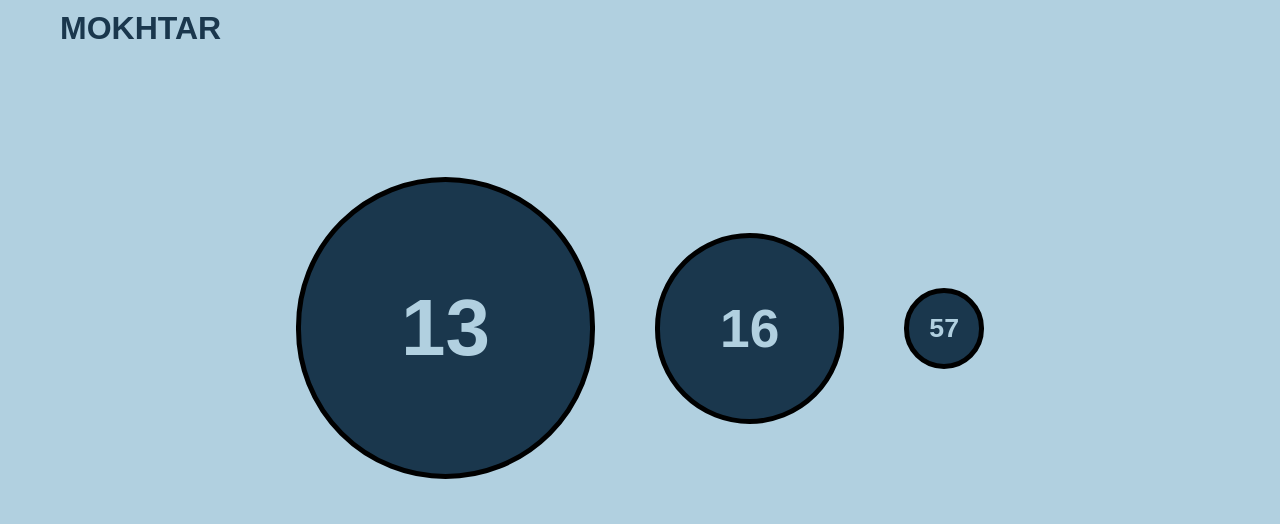
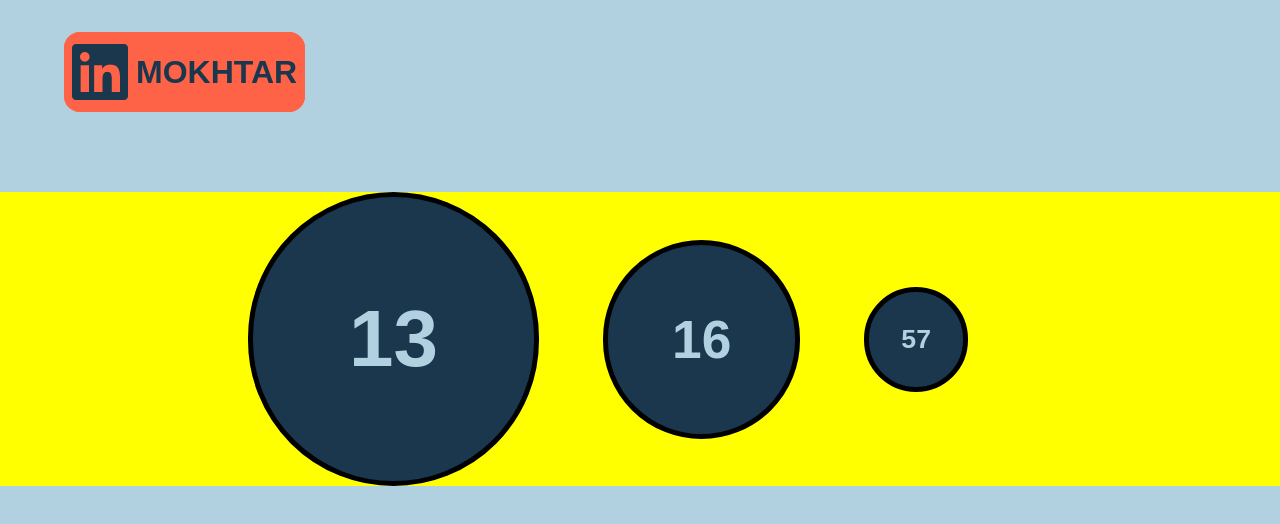
Before and after one commit to ibrahimelmokhtar/js-clock, a plain HTML site: page index.html in a window 1280 px wide. Drawn offline with Linux system fonts and the light colour scheme.

Commit message:
Refactor code

```diff
--- /dev/null
+++ b/css/styles.css
@@ -0,0 +1,103 @@
+
+/* Reset Styles */
+*{
+    padding: 0;
+    margin: 0;
+    font-family: sans-serif, Verdana, Tahoma;
+    background-color: #B1D0E0;
+    color: #1A374D;
+}
+
+/* Logo */
+.logo__container {
+    margin-top: 2rem;
+    margin-left: 4rem;
+    width: fit-content;
+}
+.logo__container *{
+    background-color: tomato;
+    border-radius: 1rem;
+}
+#logo {
+    text-decoration: none;
+    text-transform: uppercase;
+    font-weight: bold;
+    display: flex;
+    flex-direction: row;
+    align-items: center;
+    padding: 0.5rem;
+}
+.logo__container span {
+    margin-left: 0.5rem;
+}
+
+
+/* Displayed Time */
+.container {
+    margin-top: 5rem;
+    display: flex;
+    flex-direction: row;
+    justify-content: center;
+    align-items: center;
+}
+
+.container span{
+    margin-right: 4rem;
+    font-weight: bold;
+    background-color: #1A374D;
+    color: #B1D0E0;
+    border: 5px solid #000000;
+}
+
+#hours{
+    padding:6rem;
+    border-radius: 10rem;
+    font-size: 60pt;
+}
+
+#minutes{
+    padding: 4rem;
+    border-radius: 8rem;
+    font-size: 40pt;
+}
+
+#seconds{
+    padding: 2rem;
+    border-radius: 6rem;
+    font-size: 20pt;
+}
+
+/* Extra small devices (phones, 600px and down) */
+@media only screen and (max-width: 600px) {
+    .container {
+        background-color: green;
+    }
+}
+
+/* Small devices (portrait tablets and large phones, 600px and up) */
+@media only screen and (min-width: 600px) and (max-width: 768px) {
+    .container {
+        background-color: indigo;
+    }
+}
+
+/* Medium devices (landscape tablets, 768px and up) */
+@media only screen and (min-width: 768px) and (max-width: 992px) {
+    .container {
+        background-color: red;
+    }
+}
+
+/* Large devices (laptops/desktops, 992px and up) */
+@media only screen and (min-width: 992px) and (max-width: 1200px) {
+    .container {
+        background-color: violet;
+    }
+}
+
+/* Extra large devices (large laptops and desktops, 1200px and up) */
+@media only screen and (min-width: 1200px) {
+    .container {
+        background-color: yellow;
+    }
+}
--- a/index.html
+++ b/index.html
@@ -10,13 +10,18 @@
     <meta name="description" content="Simple JavaScript Digital Clock">
 
     <link rel="icon" type="image/svg" href="icons/clock-solid.svg">
-    <link rel="stylesheet" href="style.css">
+
+    <link rel="stylesheet" href="https://cdnjs.cloudflare.com/ajax/libs/font-awesome/5.15.4/css/all.min.css">
+    <link rel="stylesheet" href="css/styles.css">
     <title>Digital Clock</title>
 </head>
 <body>
-    <header id="logo">
+    <header class="logo__container">
         <h1>
-            <a href="https://www.linkedin.com/in/ibrahimelmokhtar/" target="_blank">Mokhtar</a>
+            <a href="https://www.linkedin.com/in/ibrahimelmokhtar/" target="_blank" id="logo">
+                <i class="fab fa-linkedin fa-2x"></i>
+                <span>Mokhtar</span>
+            </a>
         </h1>
     </header>
 
@@ -26,6 +31,6 @@
         <span id="seconds">00</span>
     </div>
 
-    <script src="app.js"></script>
+    <script src="js/app.js"></script>
 </body>
 </html>
--- a/style.css
+++ /dev/null
@@ -1,49 +0,0 @@
-*{
-    padding: 0;
-    margin: 0;
-    font-family: sans-serif, Verdana, Tahoma;
-    background-color: #B1D0E0;
-    color: #1A374D;
-}
-
-#logo *{
-    margin: 10px 30px;
-    text-decoration: none;
-    text-transform: uppercase;
-    font-weight: 700;
-    text-align: start;
-}
-
-.container {
-    margin: 80px 0px;
-    display: flex;
-    flex-direction: row;
-    justify-content: center;
-    align-items: center;
-}
-
-span{
-    margin: 50px 30px;
-    font-weight: 700;
-    background-color: #1A374D;
-    color: #B1D0E0;
-    border: 5px solid #000000;
-}
-
-#hours{
-    padding: 100px;
-    border-radius: 150px;
-    font-size: 60pt;
-}
-
-#minutes{
-    padding: 60px;
-    border-radius: 100px;
-    font-size: 40pt;
-}
-
-#seconds{
-    padding: 20px;
-    border-radius: 80px;
-    font-size: 20pt;
-}
```
Also changed, not shown: js/app.js (renamed from app.js).
